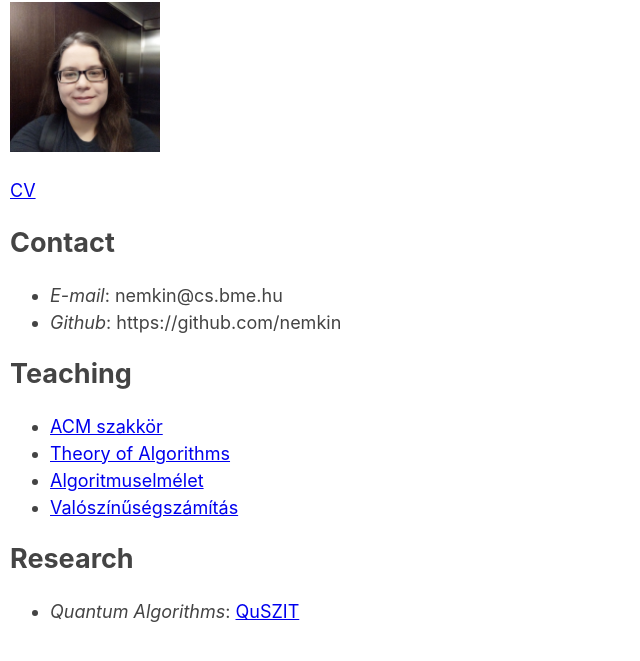
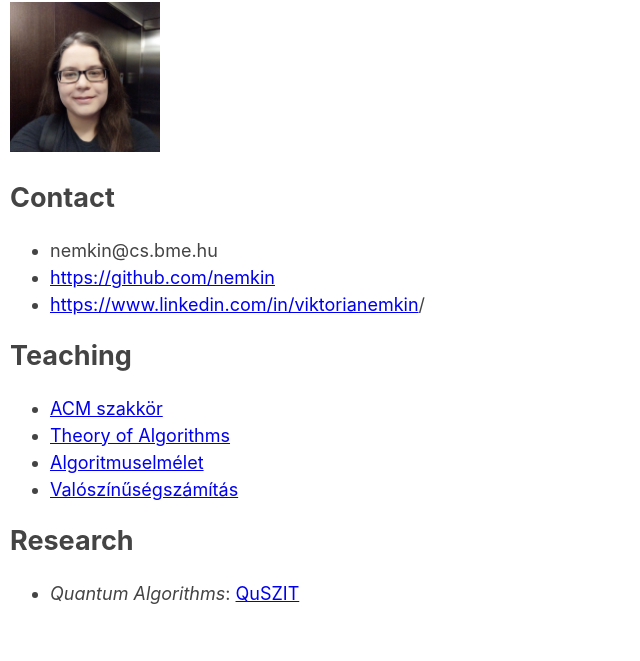
Before and after one commit to nemkin/cs-bme-hu-nemkin, a plain HTML site: page index.html in a window 1280 px wide. Shown: the part 105-766 px from the top of the page, without its empty margins (0-640 px from the left). Drawn offline with Linux system fonts and the light colour scheme.

Commit message:
Update index.html

```diff
--- a/index.html
+++ b/index.html
@@ -11,13 +11,13 @@
   <body>
     <h1>Viktória Nemkin</h1>
     <p><img src="./avatar.jpg" width="150px"/></p>
-    <p><a href="http://cs.bme.hu/~nemkin/cv/">CV</a></p>
 
     <h2>Contact</h2>
     <p>
       <ul>
-        <li><em>E-mail</em>: nemkin@cs.bme.hu</li>
-        <li><em>Github</em>: https://github.com/nemkin</li>
+        <li>nemkin@cs.bme.hu</li>
+        <li><a href="https://github.com/nemkin">https://github.com/nemkin</a></li>
+        <li><a href="https://www.linkedin.com/in/viktorianemkin">https://www.linkedin.com/in/viktorianemkin</a>/</li>
       </ul>
     </p>
 
```
